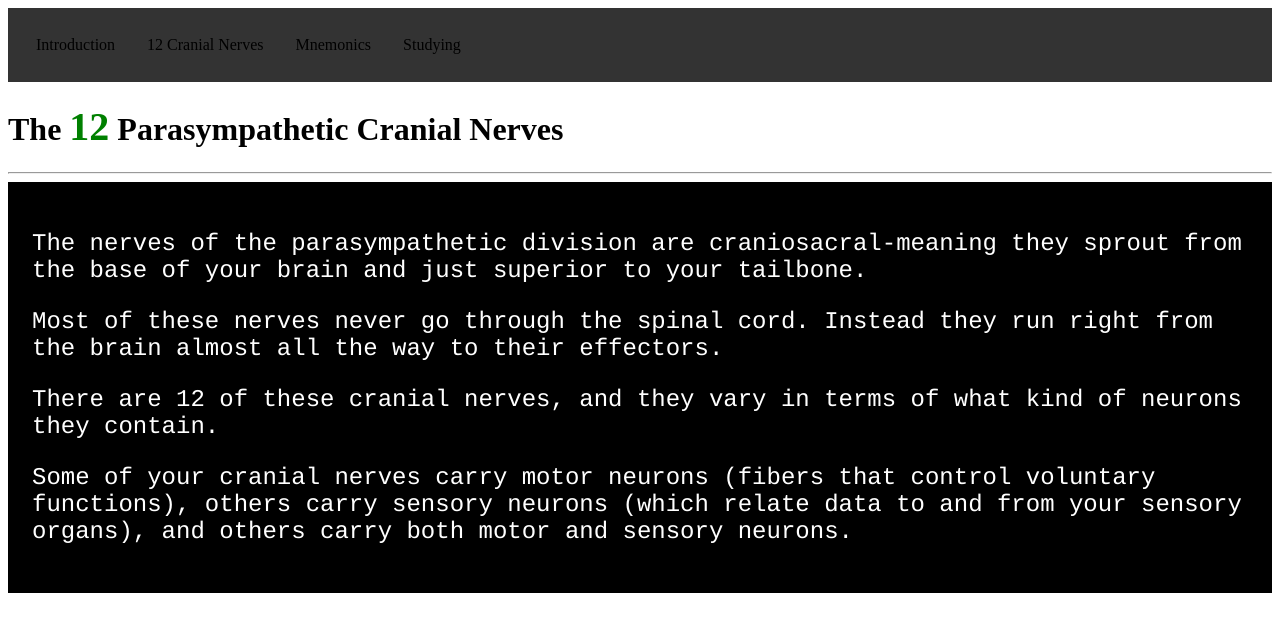
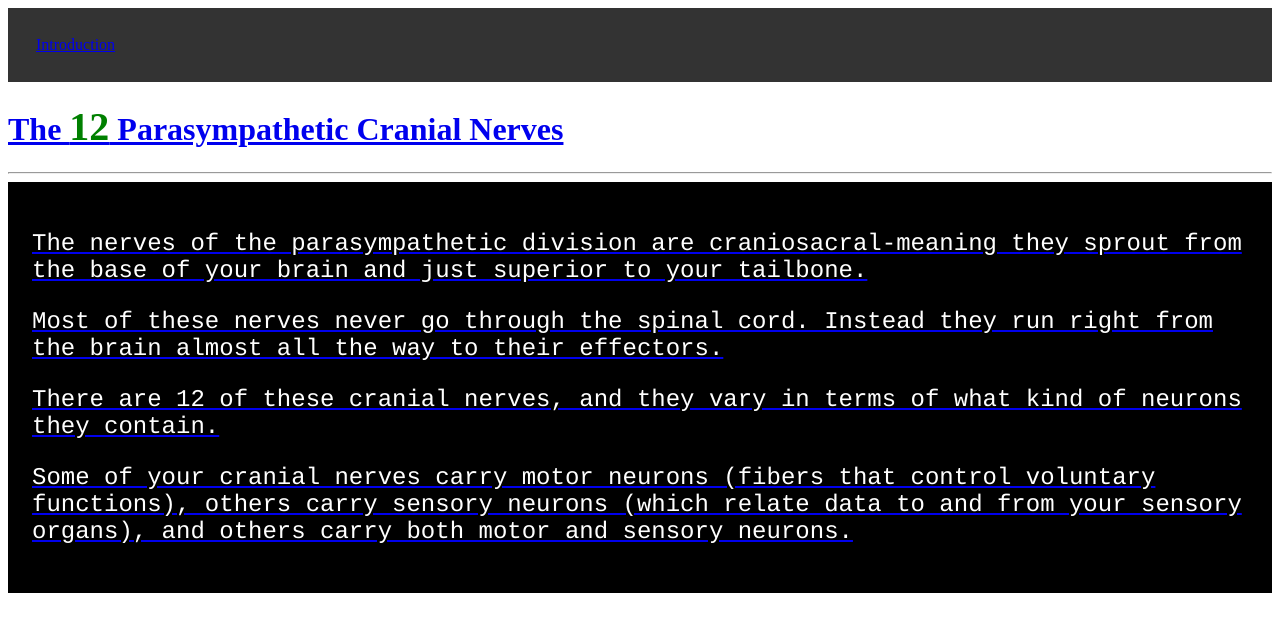
Before and after one commit to cgycaroline/Anatomytomy, a plain HTML site: page index.html in a window 1280 px wide. Drawn offline with Linux system fonts and the light colour scheme.

Commit message:
Update index.html

```diff
--- a/index.html
+++ b/index.html
@@ -3,10 +3,10 @@
 
   <body>
   <ul style= "list-style-type:none; margin: 0; padding:12px; overflow: hidden; background-color: #333333; ">
-  <li style= "float: left; padding:16px;">Introduction</li>
-  <li style= "float: left; padding:16px"> 12 Cranial Nerves </li>
-  <li style= "float: left; padding:16px"> Mnemonics</li>
-  <li style= "float: left; padding:16px"> Studying</li>
+  <li style= "float: left; padding:16px;"><a href="index.html">Introduction<a/></li>
+  <li style= "float: left; padding:16px"><a href="12cranialnerves.html"<a/></li>
+  <li style= "float: left; padding:16px"><a href="mnemonics.html"<a/></li>
+  <li style= "float: left; padding:16px"><a href="studying.html"<a/></li>
   </ul>
 <h1> The <span style="color:green; font-size:40px; ">12</span> Parasympathetic Cranial Nerves
     </h1>
```
